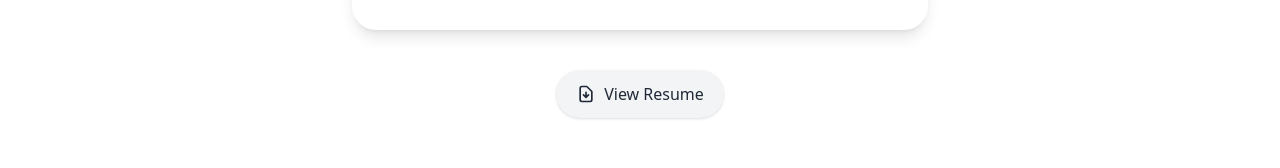
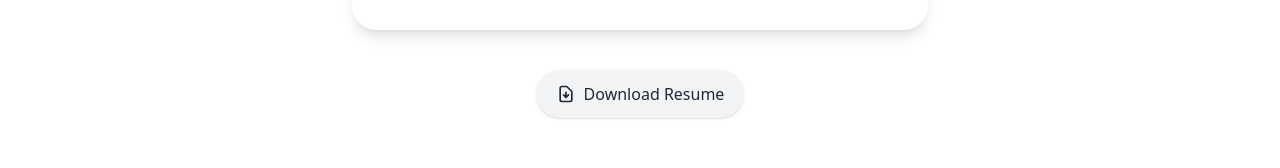
Before and after one commit to MorongwaOlifant/Morongwa-Olifant-Portfolio, a Next.js app: page / in a window 1280 px wide. Shown: the part 3748-3916 px from the top of the page. Built offline with nearby package versions, Linux system fonts and the light colour scheme.

Commit message:
Update CV link and file

```diff
--- a/src/components/Contact.jsx
+++ b/src/components/Contact.jsx
@@ -83,12 +83,12 @@ export default function Contact() {
       {/* Resume + Social Links */}
       <div className="flex flex-col items-center mt-10 space-y-6">
         <a
-          href="/Morongwa Olifant Resume.pdf"
+          href="/Morongwa-Olifant-Resume.pdf"
           download
           className="flex items-center gap-2 px-5 py-3 bg-gray-100 rounded-full shadow hover:bg-gray-200 transition"
         >
           <HiOutlineDocumentDownload className="text-xl" />
-          View Resume
+          Download Resume
         </a>
       </div>
     </section>
```
Also changed, not shown: 1 other file (tests, documents, lock files or other folders).
